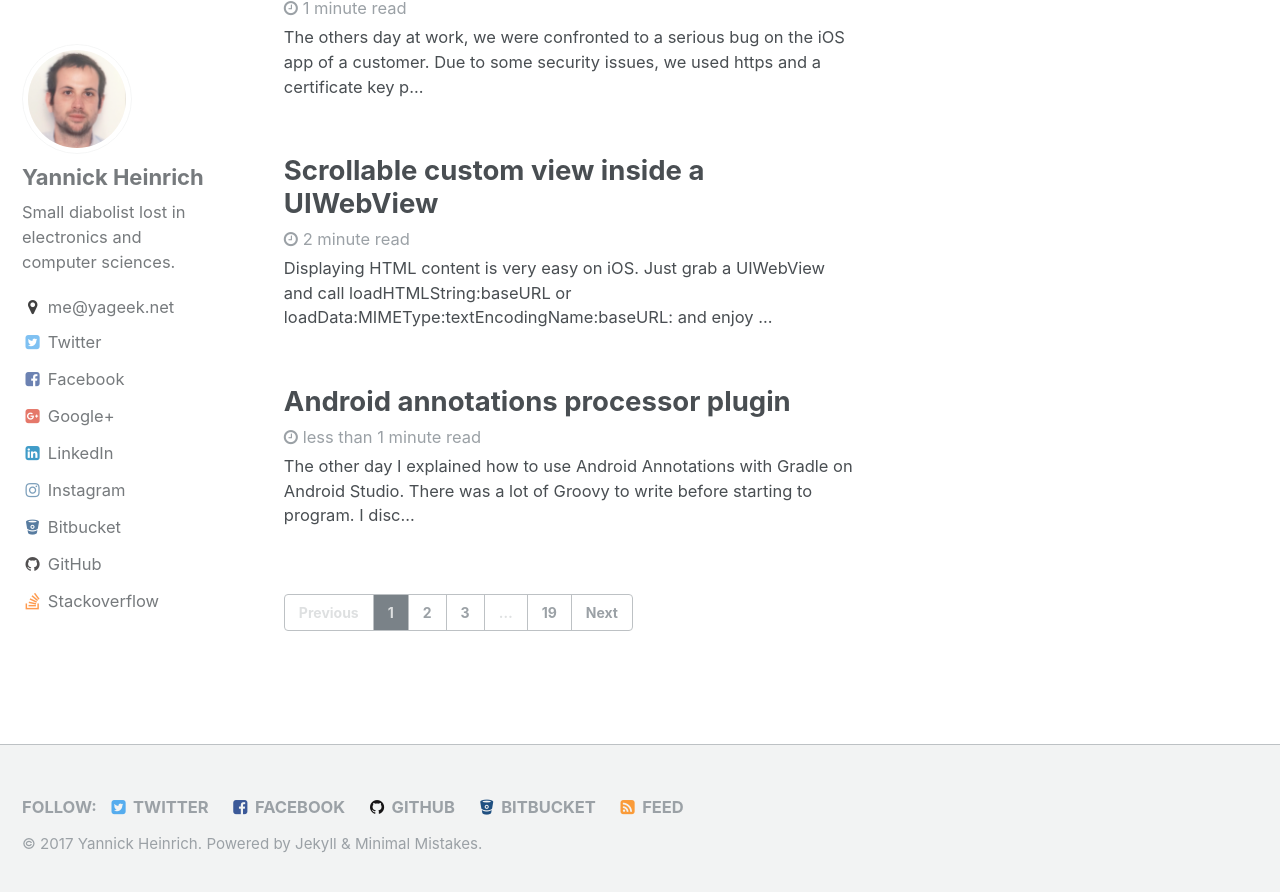
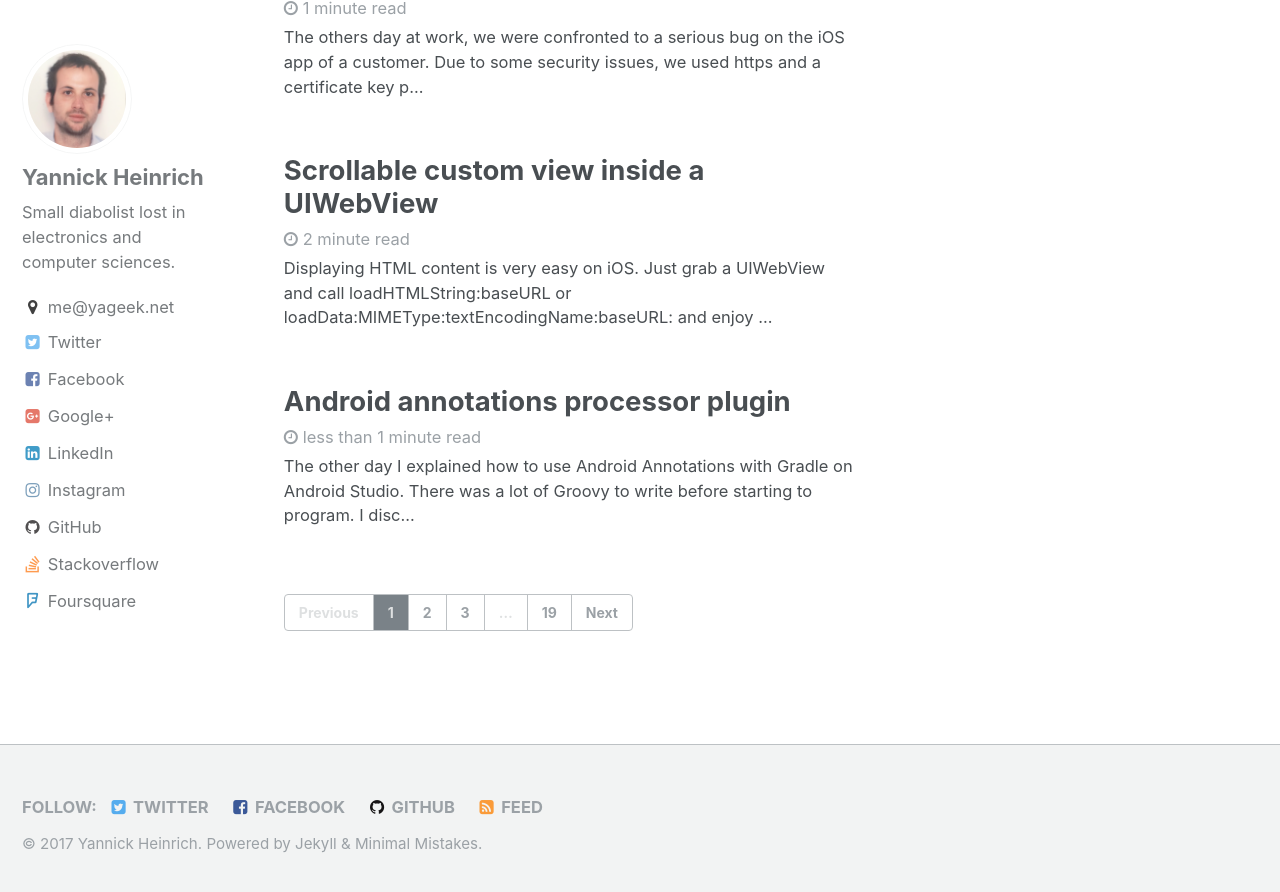
Before and after one commit to yageek/yageek.github.io, a Jekyll site: the page built from index.html, in a window 1280 px wide and 900 px high, scrolled down 716 px. Shown: the top 892 px of the window. Built offline with Jekyll 4.4.1, drawn with Linux system fonts in a browser that asks for light colours; the list of posts is cut into pages by our own code.

Commit message:
Update config.

```diff
--- a/_config.yml
+++ b/_config.yml
@@ -82,12 +82,12 @@ author:
   bio              : "Small diabolist lost in electronics and computer sciences."
   location         : "me@yageek.net"
   uri              :
-  bitbucket        : "yageek"
+  bitbucket        :
   codepen          :
   dribbble         :
   flickr           :
   facebook         : "yageek"
-  foursquare       :
+  foursquare       : "yageek"
   github           : "yageek"
   google_plus      : "yannickheinrich"
   keybase          :
```
